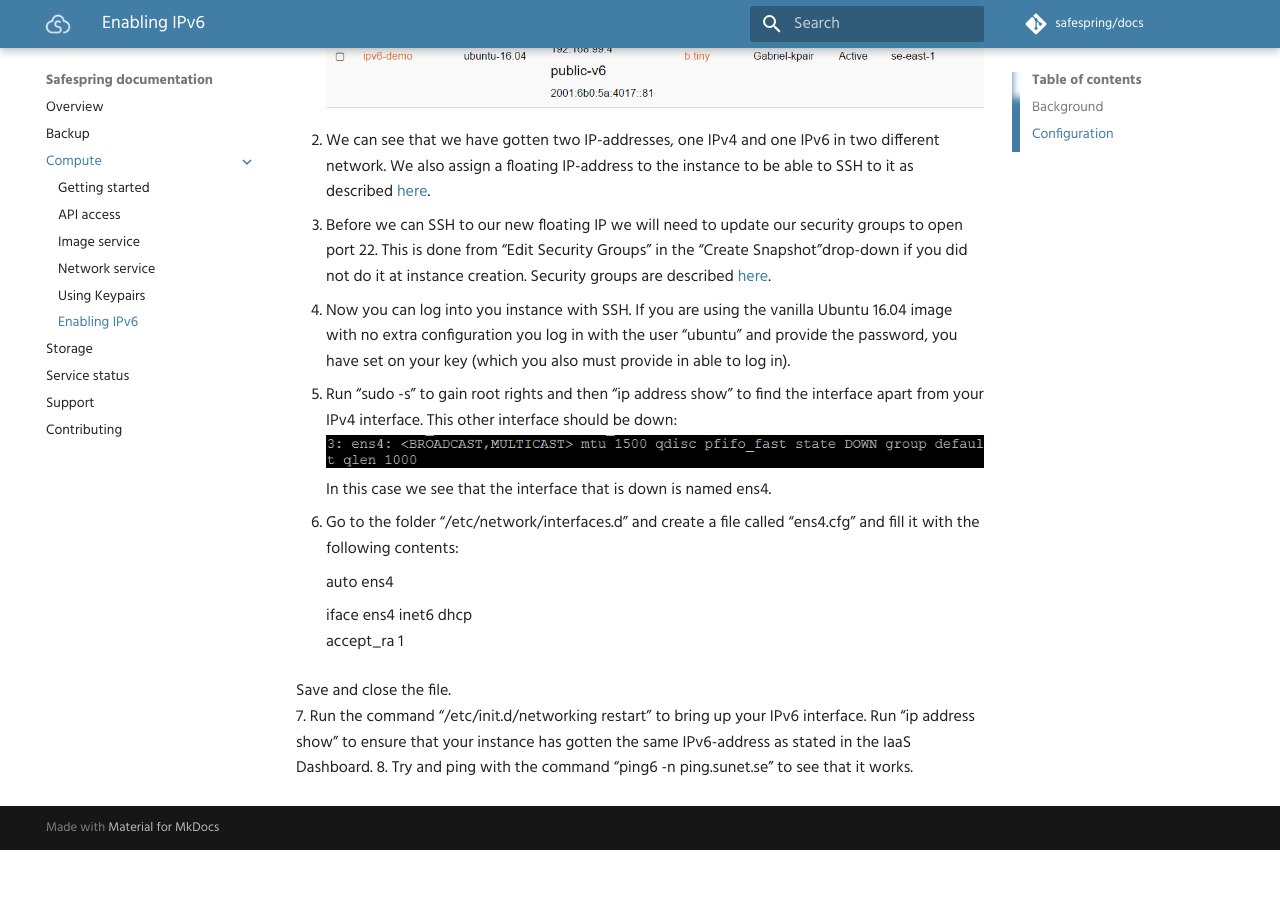
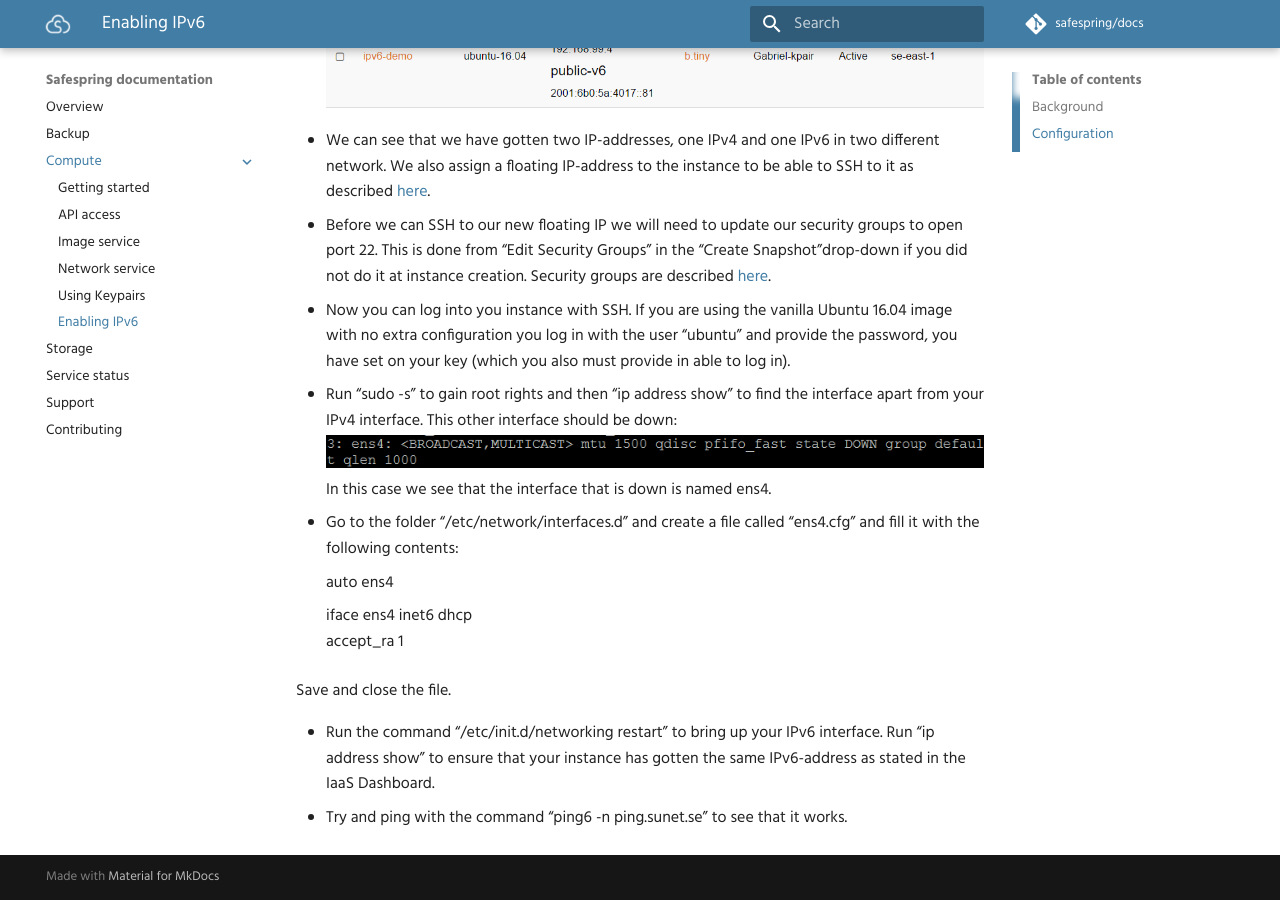
Before and after one commit to safespring/docs, an MkDocs documentation site: the page built from content/compute/ipv6-howto.md, in a window 1280 px wide and 900 px high, scrolled down 1096 px. Built offline with MkDocs 1.6.1 and Material for MkDocs 9.7.7, drawn with Linux system fonts in a browser that asks for light colours; comment, search, counter and statistics services are not loaded; old or Windows-style settings are respelled for this version of MkDocs; before the commit the page ends 1946 px from its top, so only the background shows below that; some of the changed lines change nothing that is shown.

Commit message:
Uppdaterade ipv6-howto (tog bort numrering i listan)

```diff
--- a/content/compute/ipv6-howto.md
+++ b/content/compute/ipv6-howto.md
@@ -12,15 +12,15 @@ There are mainly three ways to get an IPv6 address:
 ##Configuration
 In this guide, we will use the third option above: DHCPv6.
 
-1. Set up an instance in the Horizon dashboard. In this example, we will use an Ubuntu 16.04 image. We also set it up with a keypair so that we can SSH to the host later. In this demonstration, the b.tiny flavor will do. We also connect it to an IPv4 network and the public-ipv6 network. We will use the IPv4 network for IPv4 traffic and management.
+* Set up an instance in the Horizon dashboard. In this example, we will use an Ubuntu 16.04 image. We also set it up with a keypair so that we can SSH to the host later. In this demonstration, the b.tiny flavor will do. We also connect it to an IPv4 network and the public-ipv6 network. We will use the IPv4 network for IPv4 traffic and management.
 ![Network list](../images/ipv6_image1.png)
-2. We can see that we have gotten two IP-addresses, one IPv4 and one IPv6 in two different network. We also assign a floating IP-address to the instance to be able to SSH to it as described [here](https://docs.cloud.ipnett.com/intro/gettingstarted.html).
-3. Before we can SSH to our new floating IP we will need to update our security groups to open port 22. This is done from “Edit Security Groups” in the “Create Snapshot”drop-down if you did not do it at instance creation. Security groups are described [here](https://docs.cloud.ipnett.com/intro/gettingstarted.html).
-4. Now you can log into you instance with SSH. If you are using the vanilla Ubuntu 16.04 image with no extra configuration you log in with the user “ubuntu” and provide the password, you have set on your key (which you also must provide in able to log in).
-5. Run “sudo -s” to gain root rights and then “ip address show” to find the interface apart from your IPv4 interface. This other interface should be down:
+* We can see that we have gotten two IP-addresses, one IPv4 and one IPv6 in two different network. We also assign a floating IP-address to the instance to be able to SSH to it as described [here](https://docs.cloud.ipnett.com/intro/gettingstarted.html).
+* Before we can SSH to our new floating IP we will need to update our security groups to open port 22. This is done from “Edit Security Groups” in the “Create Snapshot”drop-down if you did not do it at instance creation. Security groups are described [here](https://docs.cloud.ipnett.com/intro/gettingstarted.html).
+* Now you can log into you instance with SSH. If you are using the vanilla Ubuntu 16.04 image with no extra configuration you log in with the user “ubuntu” and provide the password, you have set on your key (which you also must provide in able to log in).
+* Run “sudo -s” to gain root rights and then “ip address show” to find the interface apart from your IPv4 interface. This other interface should be down:
 ![Interface list](../images/ipv6_image2.png)
 In this case we see that the interface that is down is named ens4.
-6. Go to the folder “/etc/network/interfaces.d” and create a file called “ens4.cfg” and fill it with the following contents:
+* Go to the folder “/etc/network/interfaces.d” and create a file called “ens4.cfg” and fill it with the following contents:
 
     auto ens4
 
@@ -28,5 +28,6 @@ In this case we see that the interface that is down is named ens4.
         accept_ra 1
 
 Save and close the file.
-7. Run the command “/etc/init.d/networking restart” to bring up your IPv6 interface. Run “ip address show” to ensure that your instance has gotten the same IPv6-address as stated in the IaaS Dashboard.
-8. Try and ping with the command “ping6 -n ping.sunet.se” to see that it works.
+
+* Run the command “/etc/init.d/networking restart” to bring up your IPv6 interface. Run “ip address show” to ensure that your instance has gotten the same IPv6-address as stated in the IaaS Dashboard.
+* Try and ping with the command “ping6 -n ping.sunet.se” to see that it works.
```
